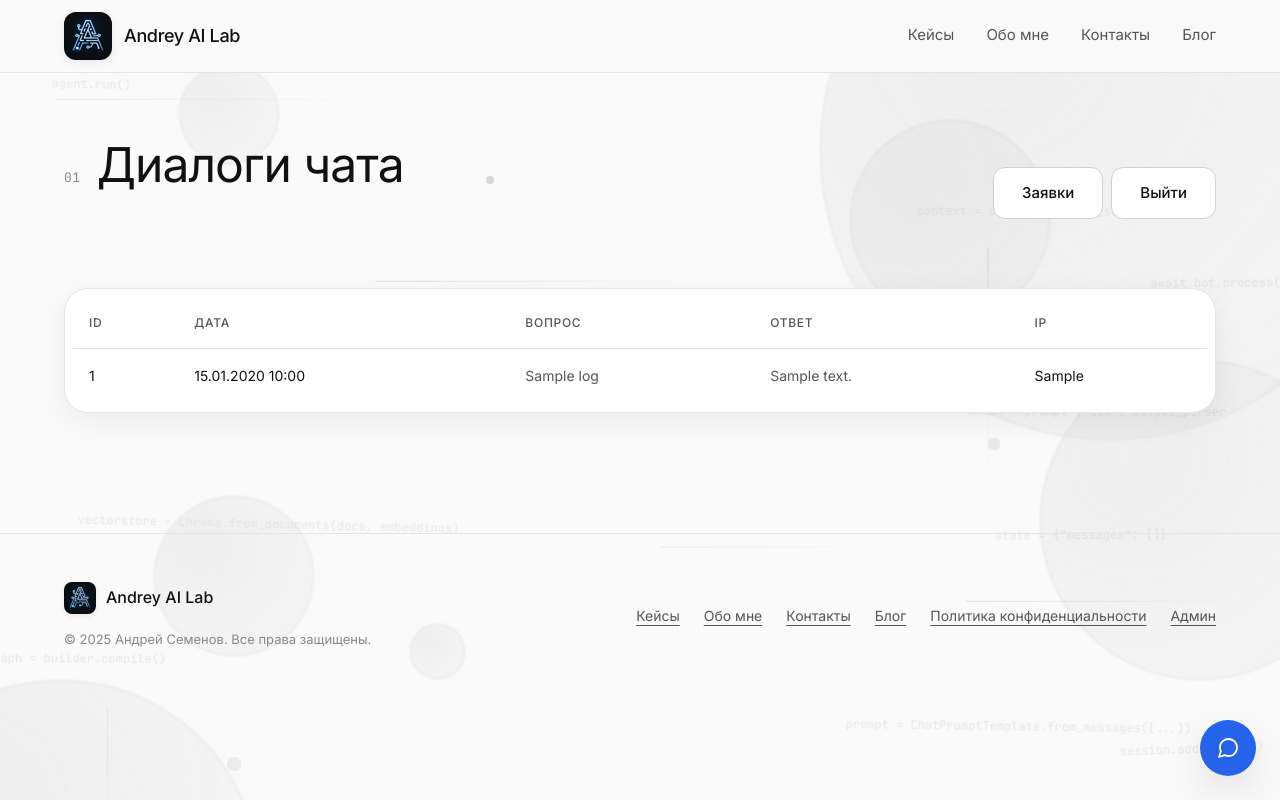
After one commit to semandr72-eng/andrey-ai-lab, a Python web app: template templates/admin/chat_log.html in a window 1280 px wide. The commit adds this page. Run offline with Jinja, Linux system fonts and the light colour scheme; the template is opened without the code that fills it: most values are stand-ins (such as "Sample title", 1, 10 or a date in 2020).

Commit message:
feat: логирование диалогов чата (таблица chat_log + раздел в админке), пункт в политике

```diff
--- /dev/null
+++ b/templates/admin/chat_log.html
@@ -0,0 +1,69 @@
+{% extends "base.html" %}
+
+{% block title %}Диалоги чата — Andrey AI Lab{% endblock %}
+
+{% block meta_description %}История диалогов с чат-ассистентом Andrey AI Lab.{% endblock %}
+
+{% block content %}
+
+<section class="section admin-section">
+    <div class="container">
+        <div class="admin-header">
+            <div class="section-header">
+                <span class="section-number">01</span>
+                <h1 class="page-title">Диалоги чата</h1>
+            </div>
+            <div class="admin-actions">
+                <a href="{{ url_for('admin_dashboard') }}" class="btn btn--secondary">Заявки</a>
+                <a href="{{ url_for('admin_logout') }}" class="btn btn--secondary">Выйти</a>
+            </div>
+        </div>
+
+        {% if logs.items %}
+            <div class="admin-table-wrapper">
+                <table class="admin-table">
+                    <thead>
+                        <tr>
+                            <th>ID</th>
+                            <th>Дата</th>
+                            <th>Вопрос</th>
+                            <th>Ответ</th>
+                            <th>IP</th>
+                        </tr>
+                    </thead>
+                    <tbody>
+                        {% for log in logs.items %}
+                        <tr>
+                            <td data-label="ID">{{ log.id }}</td>
+                            <td data-label="Дата">{{ log.created_at.strftime('%d.%m.%Y %H:%M') }}</td>
+                            <td data-label="Вопрос">
+                                <div class="admin-message">{{ log.question }}</div>
+                            </td>
+                            <td data-label="Ответ">
+                                <div class="admin-message">{{ log.answer }}</div>
+                            </td>
+                            <td data-label="IP">{{ log.ip or '—' }}</td>
+                        </tr>
+                        {% endfor %}
+                    </tbody>
+                </table>
+            </div>
+
+            {% if logs.pages > 1 %}
+            <nav class="pagination" aria-label="Страницы диалогов">
+                {% if logs.has_prev %}
+                    <a href="{{ url_for('admin_chat_log', page=logs.prev_num) }}" class="btn btn--ghost">← Назад</a>
+                {% endif %}
+                <span class="pagination__info">Страница {{ logs.page }} из {{ logs.pages }}</span>
+                {% if logs.has_next %}
+                    <a href="{{ url_for('admin_chat_log', page=logs.next_num) }}" class="btn btn--ghost">Вперёд →</a>
+                {% endif %}
+            </nav>
+            {% endif %}
+        {% else %}
+            <p class="admin-empty">Диалогов пока нет.</p>
+        {% endif %}
+    </div>
+</section>
+
+{% endblock %}
--- a/templates/admin/dashboard.html
+++ b/templates/admin/dashboard.html
@@ -13,7 +13,10 @@
                 <span class="section-number">00</span>
                 <h1 class="page-title">Заявки</h1>
             </div>
-            <a href="{{ url_for('admin_logout') }}" class="btn btn--secondary">Выйти</a>
+            <div class="admin-actions">
+                <a href="{{ url_for('admin_chat_log') }}" class="btn btn--secondary">Диалоги чата</a>
+                <a href="{{ url_for('admin_logout') }}" class="btn btn--secondary">Выйти</a>
+            </div>
         </div>
 
         {% if messages.items %}
```
Also changed, not shown: app.py (+26 -0 lines), templates/privacy.html (+8 -2 lines).
